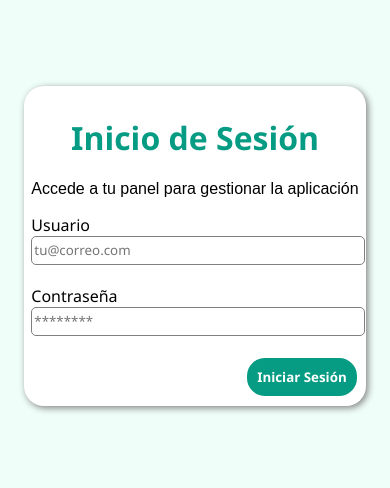
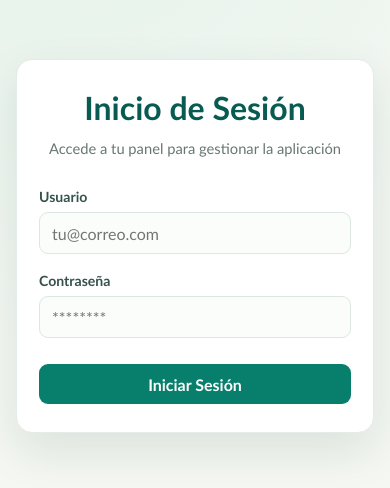
Before and after one commit to Anton811/Proyecto-SOPA, a React (Vite) app: page / in a window 390 px wide. Shown: the part 176-664 px from the top of the page. Built offline with nearby package versions, Linux system fonts and the light colour scheme.

Commit message:
Refactor CSS styles for improved layout and responsiveness across components

```diff
--- a/src/css/box.css
+++ b/src/css/box.css
@@ -1,24 +1,47 @@
 .box-list {
   display: grid;
-  grid-template-columns: 1fr 1fr;
-  padding: 20px;
-  gap: 20px;
+  grid-template-columns: repeat(2, minmax(0, 1fr));
+  max-width: 1180px;
+  margin: 0 auto;
+  padding: 20px 28px 48px;
+  gap: 18px;
 }
 
 .box {
-  background-color: white;
-  padding: 20px;
-  border-radius: 20px;
-  box-shadow: 2px 2px 7px gray;
+  background: white;
+  padding: 24px;
+  border: 1px solid #e3ece7;
+  border-radius: 14px;
+  box-shadow: 0 8px 24px rgba(24, 48, 45, 0.06);
   display: flex;
   flex-direction: column;
+  transition:
+    transform 180ms ease,
+    box-shadow 180ms ease;
+}
+
+.box:hover {
+  transform: translateY(-3px);
+  box-shadow: 0 14px 30px rgba(24, 48, 45, 0.1);
+}
+
+.box h1 {
+  margin-bottom: 22px;
+  font-size: 1.25rem;
 }
 
 .box-row {
   display: flex;
   justify-content: space-between;
   align-items: center;
-  margin-bottom: 10px;
+  margin-bottom: 12px;
+  color: #687773;
+  font-size: 0.94rem;
+}
+
+.box-row strong {
+  color: #18302d;
+  font-size: 1.05rem;
 }
 
 .box-actions {
@@ -29,28 +52,30 @@
 
 .status {
   font-weight: bold;
-  padding: 10px;
-  border-radius: 20px;
-  margin-bottom: 10px;
+  padding: 6px 10px;
+  border-radius: 999px;
+  margin-bottom: 8px;
+  font-size: 0.8rem;
 }
 
 .status-0 {
-  background-color: #88e04f;
-  color: #29611c;
+  background-color: #e0f3e6;
+  color: #247044;
 }
 
 .status-1 {
-  background-color: #ffb79a;
-  color: #9c2b1b;
+  background-color: #fff0df;
+  color: #9a5d1c;
 }
 
 .status-2 {
-  background-color: #f4a100;
-  color: white;
+  background-color: #fbe3df;
+  color: #a33f35;
 }
 
-@media (max-width: 500px) {
+@media (max-width: 700px) {
   .box-list {
-    grid-template-columns: auto;
+    grid-template-columns: 1fr;
+    padding: 16px 20px 32px;
   }
 }
--- a/src/css/global.css
+++ b/src/css/global.css
@@ -1,77 +1,137 @@
+:root {
+  font-family: "Trebuchet MS", "Segoe UI", sans-serif;
+  color: #18302d;
+  background: #f4f7f2;
+  --ink: #18302d;
+  --muted: #687773;
+  --brand: #087f6d;
+  --brand-dark: #075b51;
+  --surface: #ffffff;
+  --line: #dce7e1;
+  --danger: #b84b42;
+}
+
 * {
-  font-family: "Segoe UI", Tahoma, Geneva, Verdana, sans-serif;
+  box-sizing: border-box;
+}
+
+body {
+  min-width: 320px;
+  min-height: 100vh;
+  margin: 0;
+  background: radial-gradient(circle at 10% 0%, #e3f2ea 0, transparent 34rem), #f4f7f2;
+}
+
+h1,
+p {
+  margin-top: 0;
 }
 
 p {
-  font-family: sans-serif;
-}
-
-body {
-  background-color: #effef9;
-  margin: 0;
+  color: var(--muted);
+  line-height: 1.6;
 }
 
 .input {
   width: 100%;
-  height: 25px;
-  border: 0;
-  border: 1px solid grey;
-  border-radius: 5px;
+  min-height: 42px;
+  padding: 10px 12px;
+  border: 1px solid var(--line);
+  border-radius: 9px;
+  background: #fbfdfb;
+  color: var(--ink);
+  font: inherit;
+  transition:
+    border-color 160ms ease,
+    box-shadow 160ms ease,
+    background 160ms ease;
 }
 
 .input:focus {
   outline: none;
-  border: 0;
-  border-bottom: 2px solid #069b83;
+  border-color: var(--brand);
+  background: var(--surface);
+  box-shadow: 0 0 0 3px rgba(8, 127, 109, 0.14);
 }
 
 .btn {
-  border-radius: 20px;
-  padding: 10px;
-  font-weight: bold;
-  border: 2px solid white;
+  min-height: 40px;
+  padding: 9px 16px;
+  border: 1px solid transparent;
+  border-radius: 9px;
+  font: inherit;
+  font-weight: 700;
   cursor: pointer;
+  transition:
+    transform 160ms ease,
+    background 160ms ease,
+    border-color 160ms ease;
+}
+
+.btn:hover {
+  transform: translateY(-1px);
 }
 
 .btn-primary {
-  background-color: #069b83;
+  background: var(--brand);
   color: white;
 }
 
 .btn-primary:hover {
-  background-color: white;
-  color: #069b83;
-  border: 2px solid #069b83;
+  background: var(--brand-dark);
 }
 
 .btn-secondary {
-  background-color: white;
-  color: #069b83;
+  border-color: rgba(255, 255, 255, 0.45);
+  background: transparent;
+  color: white;
 }
 
 .btn-secondary:hover {
-  background-color: #069b83;
-  color: white;
-  border: 2px solid white;
+  background: rgba(255, 255, 255, 0.14);
 }
 
 .btn-cancel {
-  background-color: red;
-  color: white;
+  background: #fff1ef;
+  color: var(--danger);
 }
 
 .btn-cancel:hover {
-  background-color: white;
-  color: red;
-  border: 2px solid red;
+  background: #f9deda;
 }
 
 .textarea {
-  min-width: 100%;
-  height: 20dvh;
+  min-height: 130px;
+  resize: vertical;
 }
 
 .link-products {
-  color: black;
+  color: var(--ink);
   text-decoration: none;
 }
+
+.link-products:hover {
+  color: var(--brand);
+}
+
+.dashboard-intro {
+  max-width: 1180px;
+  margin: 0 auto;
+  padding: 46px 28px 12px;
+}
+
+.dashboard-intro h1 {
+  margin-bottom: 8px;
+  font-size: clamp(1.8rem, 3vw, 2.5rem);
+  letter-spacing: -0.03em;
+}
+
+.dashboard-intro p {
+  margin-bottom: 0;
+}
+
+@media (max-width: 600px) {
+  .dashboard-intro {
+    padding: 32px 20px 8px;
+  }
+}
--- a/src/css/login.css
+++ b/src/css/login.css
@@ -2,28 +2,65 @@
   display: flex;
   align-items: center;
   justify-content: center;
-  height: 100dvh;
+  min-height: 100dvh;
+  padding: 24px;
 }
 
 .login-form {
   display: flex;
   flex-direction: column;
-  gap: 20px;
+  gap: 18px;
 }
 
 .login-card {
+  width: min(100%, 430px);
   background-color: #ffffff;
-  border-radius: 20px;
-  padding: 2%;
-  box-shadow: 2px 2px 7px gray;
+  border: 1px solid #e3ece7;
+  border-radius: 16px;
+  padding: 36px;
+  box-shadow: 0 18px 45px rgba(24, 48, 45, 0.1);
 }
 
 .login-title {
   text-align: center;
-  color: #069b83;
+  color: #075b51;
+  margin-bottom: 10px;
+}
+
+.login-sub {
+  margin-bottom: 28px;
+  text-align: center;
+  font-size: 0.92rem;
+}
+
+.input-form {
+  display: flex;
+  flex-direction: column;
+  gap: 7px;
+}
+
+.input-form label,
+.product-form label {
+  color: #35524c;
+  font-size: 0.88rem;
+  font-weight: 700;
 }
 
 .form-actions {
   display: flex;
   justify-content: center;
 }
+
+.login-form .btn {
+  width: 100%;
+}
+
+@media (max-width: 500px) {
+  .login-main {
+    padding: 16px;
+  }
+
+  .login-card {
+    padding: 28px 22px;
+  }
+}
--- a/src/css/nav.css
+++ b/src/css/nav.css
@@ -1,16 +1,29 @@
 .app-nav {
   display: flex;
   position: static;
-  max-width: 100dvw;
-  background-color: #069b83;
+  max-width: 1180px;
+  margin: 0 auto;
+  background: #087f6d;
   justify-content: space-between;
   align-items: center;
-  padding: 10px;
-  border-radius: 0 0 20px 20px;
+  padding: 18px 28px;
+  border-radius: 0 0 16px 16px;
+  box-shadow: 0 10px 24px rgba(7, 91, 81, 0.14);
 }
 
 .nav-brand {
   color: white;
+}
+
+.nav-brand h1 {
+  margin-bottom: 3px;
+  font-size: 1.2rem;
+}
+
+.nav-brand p {
+  margin-bottom: 0;
+  color: rgba(255, 255, 255, 0.76);
+  font-size: 0.86rem;
 }
 
 .nav-actions {
@@ -23,6 +36,11 @@
   text-decoration: none;
   font-weight: bold;
   color: white;
+  opacity: 0.84;
+}
+
+.nav-link:hover {
+  opacity: 1;
 }
 
 .nav-buttons {
@@ -33,8 +51,14 @@
 @media (max-width: 500px) {
   .app-nav {
     flex-direction: column;
+    align-items: stretch;
+    gap: 16px;
+    padding: 18px 20px;
   }
   .nav-actions {
-    flex-direction: column;
+    justify-content: space-between;
+  }
+  .nav-buttons {
+    flex-wrap: wrap;
   }
 }
--- a/src/css/product.css
+++ b/src/css/product.css
@@ -2,32 +2,74 @@
   display: flex;
   justify-content: center;
   align-items: center;
-  height: 100dvh;
+  min-height: calc(100dvh - 88px);
+  padding: 40px 20px;
   gap: 10px;
 }
 
 .form-box {
+  width: min(100%, 720px);
   background-color: white;
-  box-shadow: 0 0 2px gray;
-  border-radius: 20px;
-  padding: 20px;
-  min-width: 50dvw;
+  border: 1px solid #e3ece7;
+  box-shadow: 0 14px 35px rgba(24, 48, 45, 0.08);
+  border-radius: 16px;
+  padding: 34px;
+}
+
+.form-box h1 {
+  margin-bottom: 26px;
+  color: #075b51;
+  font-size: 1.65rem;
 }
 
 .row {
   display: grid;
-  grid-template-columns: auto auto;
-  gap: 10px;
+  grid-template-columns: repeat(2, minmax(0, 1fr));
+  gap: 16px;
+  margin-bottom: 16px;
+}
+
+.product-form {
+  display: flex;
+  flex-direction: column;
+  gap: 16px;
+}
+
+.product-form label {
+  display: flex;
+  flex-direction: column;
+  gap: 7px;
 }
 
 .form-actions {
   display: flex;
   justify-content: end;
   align-items: center;
+  gap: 10px;
+  margin-top: 8px;
 }
 
-@media (max-width: 500px) {
+@media (max-width: 600px) {
+  .product-main {
+    align-items: flex-start;
+    padding: 24px 16px;
+  }
+
+  .form-box {
+    padding: 26px 20px;
+  }
+
   .row {
-    grid-template-columns: auto;
+    grid-template-columns: 1fr;
+    gap: 16px;
+    margin-bottom: 0;
+  }
+
+  .form-actions {
+    flex-direction: column-reverse;
+  }
+
+  .form-actions .btn {
+    width: 100%;
   }
 }
```
